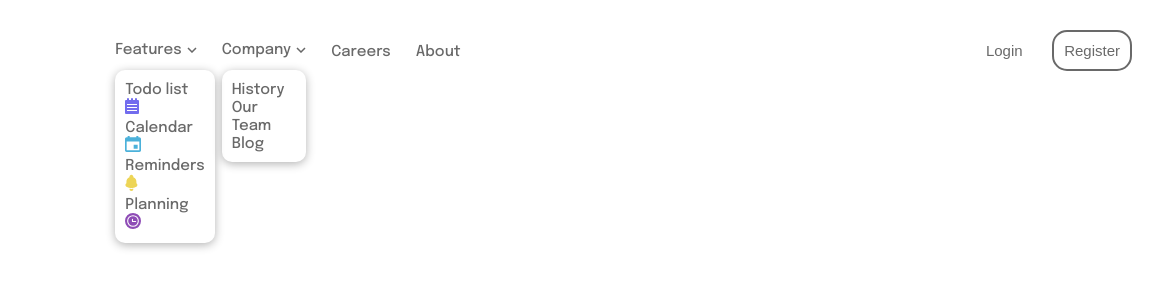
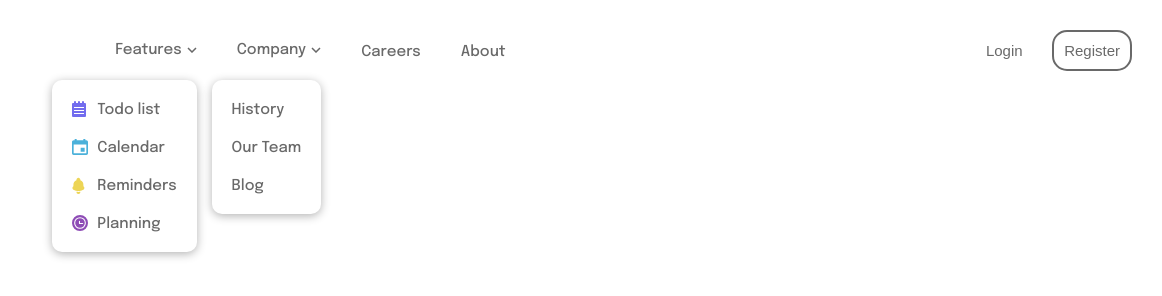
Before and after one commit to Italo-Chiaradia/intro-section-with-dropdown-navigation-main, a plain HTML site: page index.html in a window 1280 px wide. Shown: the full height of the page, 118-1280 px from the left. Drawn offline with Linux system fonts and the light colour scheme.

Commit message:
Add dropdown style

```diff
--- a/index.html
+++ b/index.html
@@ -22,25 +22,25 @@
       <!-- Page links Menu -->
       <ul class="nav-menu">
         <li class="nav-link dropdown">
-          <div class="dropdown-button container-icon">
+          <div class="dropdown-button container-icon active">
             <a href="#">Features</a>
             <img src="./images/icon-arrow-down.svg" class="arrow-icon">
           </div>
           <div class="dropdown-content">
             <ul class="dropdown-menu">
-              <li>
+              <li class="list-container">
                 <a href="#">Todo list</a>
                 <img src="./images/icon-todo.svg" class="dropdown-icon">
               </li>
-              <li>
+              <li class="list-container">
                 <a href="#">Calendar</a>
                 <img src="./images/icon-calendar.svg" class="dropdown-icon">
               </li>
-              <li>
+              <li class="list-container">
                 <a href="#">Reminders</a>
                 <img src="./images/icon-reminders.svg" class="dropdown-icon">
               </li>
-              <li>
+              <li class="list-container">
                 <a href="#">Planning</a>
                 <img src="./images/icon-planning.svg" class="dropdown-icon">
               </li>
@@ -48,7 +48,7 @@
           </div>
         </li>
         <li class="nav-link dropdown">
-          <div class="dropdown-button container-icon">
+          <div class="dropdown-button container-icon active">
             <a href="#">Company</a>
             <img src="./images/icon-arrow-down.svg" class="arrow-icon">
           </div>
--- a/style.css
+++ b/style.css
@@ -30,7 +30,6 @@ a {
 #header {
     width: 100%;
     display: flex;
-    justify-content: space-between;
     align-items: center;
     padding: 3rem;
 }
@@ -51,24 +50,48 @@ a {
 }
 .nav-container .nav-menu {
     display: flex;
-    gap: 2.5rem;
+    gap: 4rem;
 }
 /* Nav container => Navmenu => Nav links */
-.nav-link a:hover{
+.nav-link a:hover {
     color: var(--almost-black);
 }
 /* Nav container => Navmenu => Nav links => Dropdown */
+/*IMPORTANTE*/
 .dropdown {
     position: relative;
 }
 .dropdown-content {
     position: absolute;
+    opacity: 0;
+    top: calc(100% + 1rem);
+    right: 0;
+    box-shadow: 0px 2px 10px 0px rgba(0, 0, 0, 0.3);
+    padding: 2rem;
+    border-radius: 1rem;
+    transform: translateY(-10px);
+    transition: all 150ms ease-out;
+}
+.dropdown-button.active + .dropdown-content {
     opacity: 1;
-    top: calc(100% + 1rem);
+    transform: translateY(10px);
+}
+
+/*Dropdown menu style*/
+.dropdown-menu {
+    display: flex;
+    flex-direction: column;
+    gap:20px;
+    white-space: nowrap;
+}
+.dropdown-menu .list-container{
+    position: relative;
+    padding-left: 25px;
+}
+.dropdown-menu .dropdown-icon {
+    position: absolute;
     left: 0;
-    box-shadow: 0px 2px 10px 0px rgba(0, 0, 0, 0.3);
-    padding: 1rem;
-    border-radius: 1rem;
+    top: 1.5px;
 }
 /* Nav container => Buttons */
 .btn {
```
